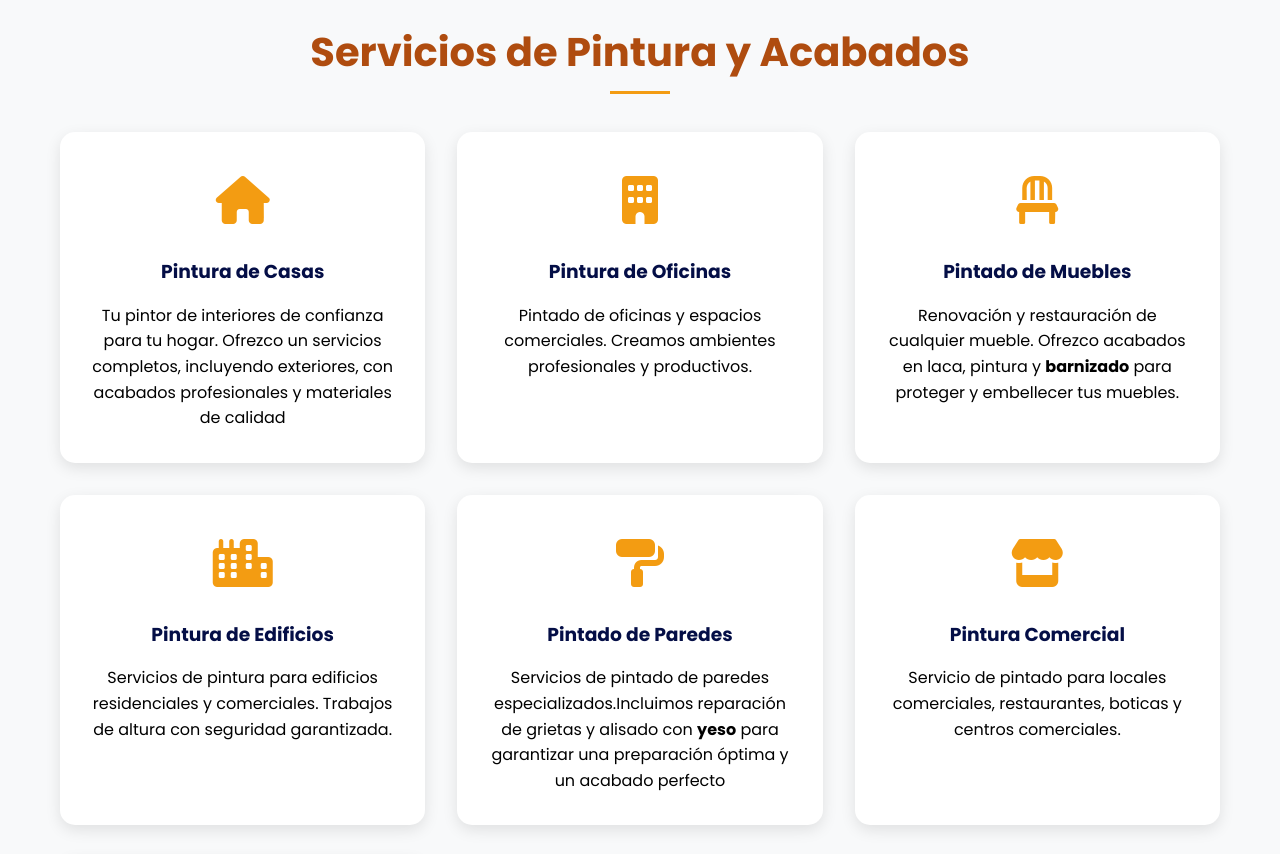
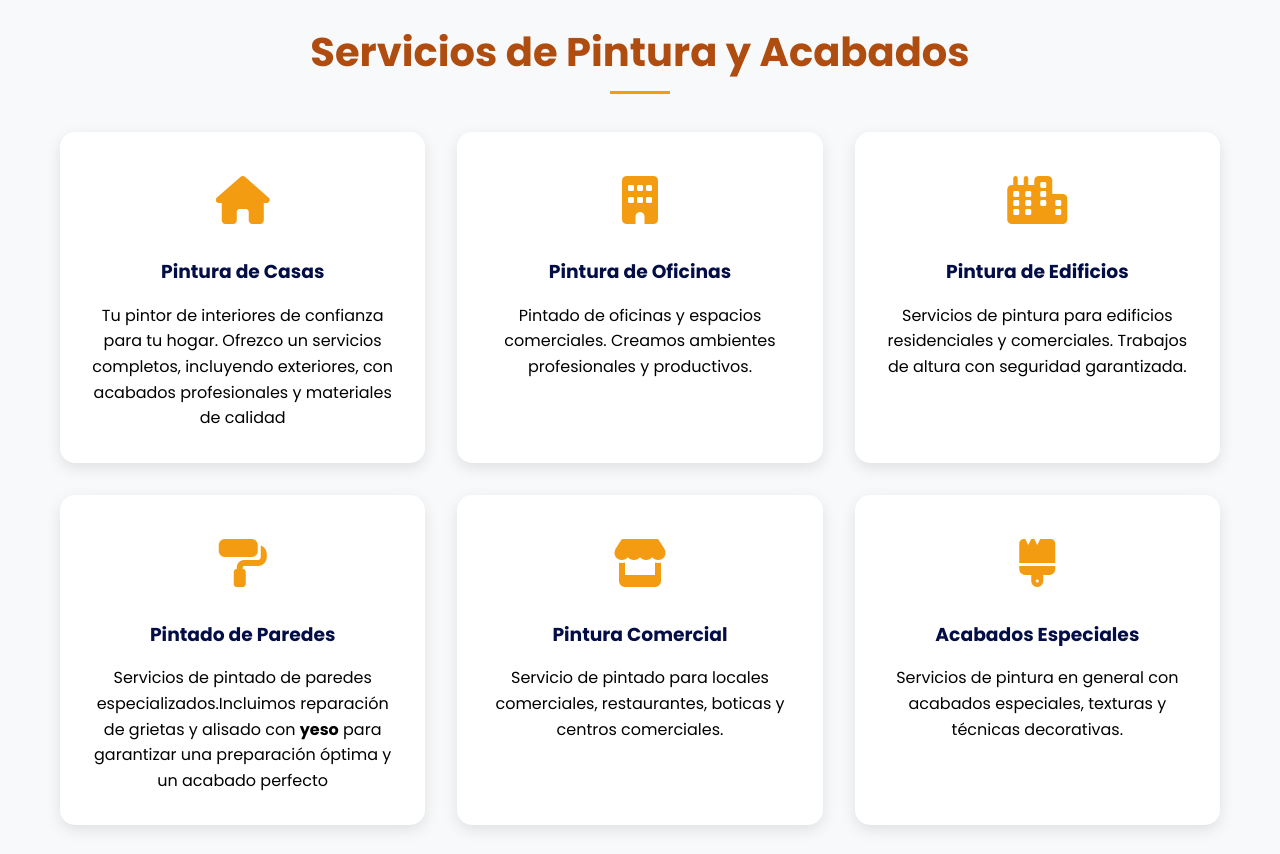
Before and after one commit to Elevaluador/PintorMiguel, a plain HTML site: page index.html in a window 1280 px wide. Shown: the part 860-1714 px from the top of the page. Drawn offline with Linux system fonts and the light colour scheme.

Commit message:
versional final de seo y rendimiento

```diff
--- a/index.html
+++ b/index.html
@@ -129,13 +129,6 @@
                     </div>
                     <h3>Pintura de Oficinas</h3>
                     <p>Pintado de oficinas y espacios comerciales. Creamos ambientes profesionales y productivos.</p>
-                </div>
-                <div class="service-card">
-                    <div class="service-icon">
-                        <i class="fas fa-chair"></i>
-                    </div>
-                    <h3>Pintado de Muebles</h3>
-                    <p>Renovación y restauración de cualquier mueble. Ofrezco acabados en laca, pintura y <strong>barnizado</strong> para proteger y embellecer tus muebles.</p>
                 </div>
                 <div class="service-card">
                     <div class="service-icon">
```
